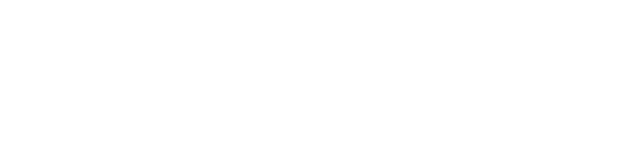
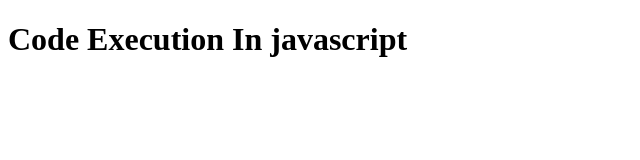
Before and after one commit to AhmedMustafa48/javascript-docs, a plain HTML site: page advanced/4- code (line by line)/index.html in a window 1280 px wide. Shown: the whole page, without its empty margins (0-640 px from the left). Drawn offline with Linux system fonts and the light colour scheme.

Commit message:
debugger applied

```diff
--- a/advanced/4- code (line by line)/code.js
+++ b/advanced/4- code (line by line)/code.js
@@ -1,3 +1,5 @@
+debugger;
+console.log(firstName);
 var firstName = "Ahmed";
 let lastName = "Mustafa";
 let age = 15;
--- a/advanced/4- code (line by line)/index.html
+++ b/advanced/4- code (line by line)/index.html
@@ -4,6 +4,9 @@
     <meta charset="UTF-8" />
     <meta name="viewport" content="width=device-width, initial-scale=1.0" />
     <title>Document</title>
+    <script src="code.js" defer></script>
   </head>
-  <body></body>
+  <body>
+    <h1>Code Execution In javascript</h1>
+  </body>
 </html>
```
